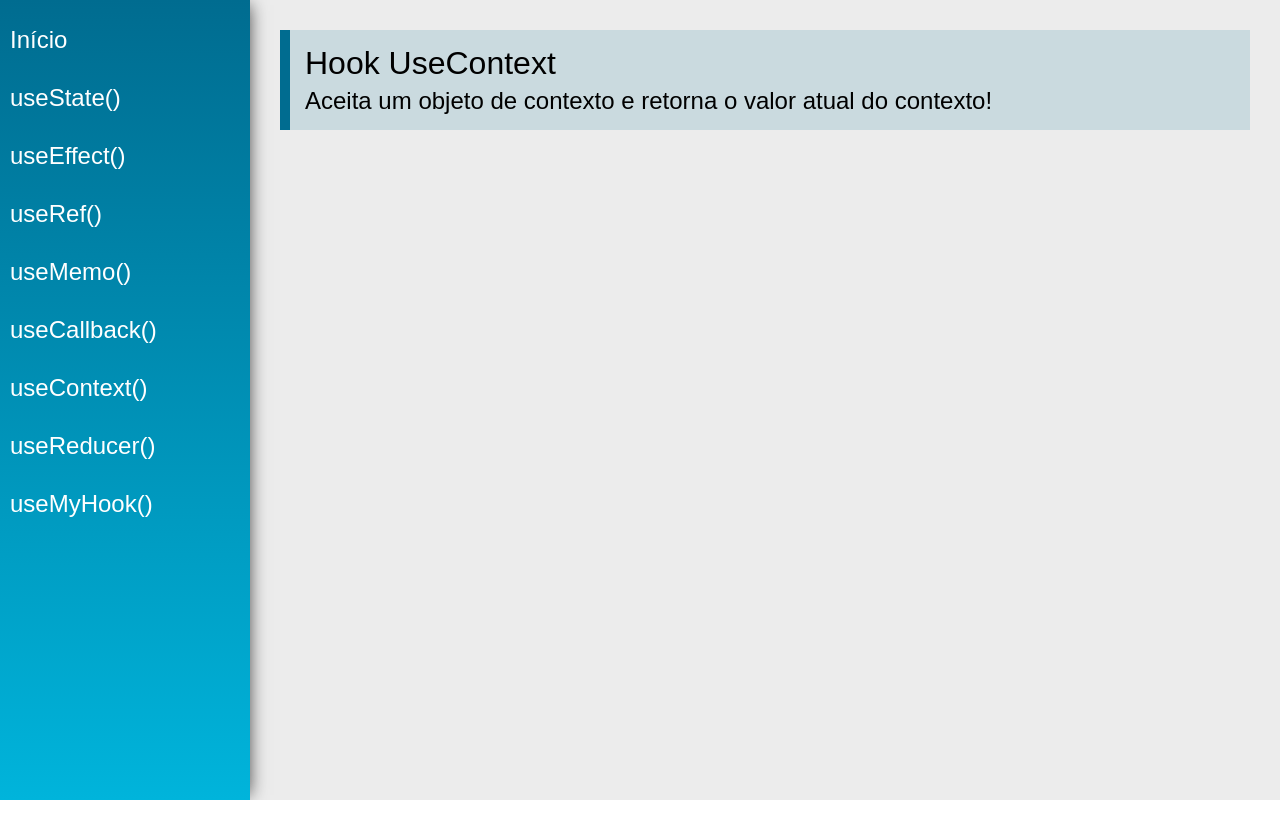
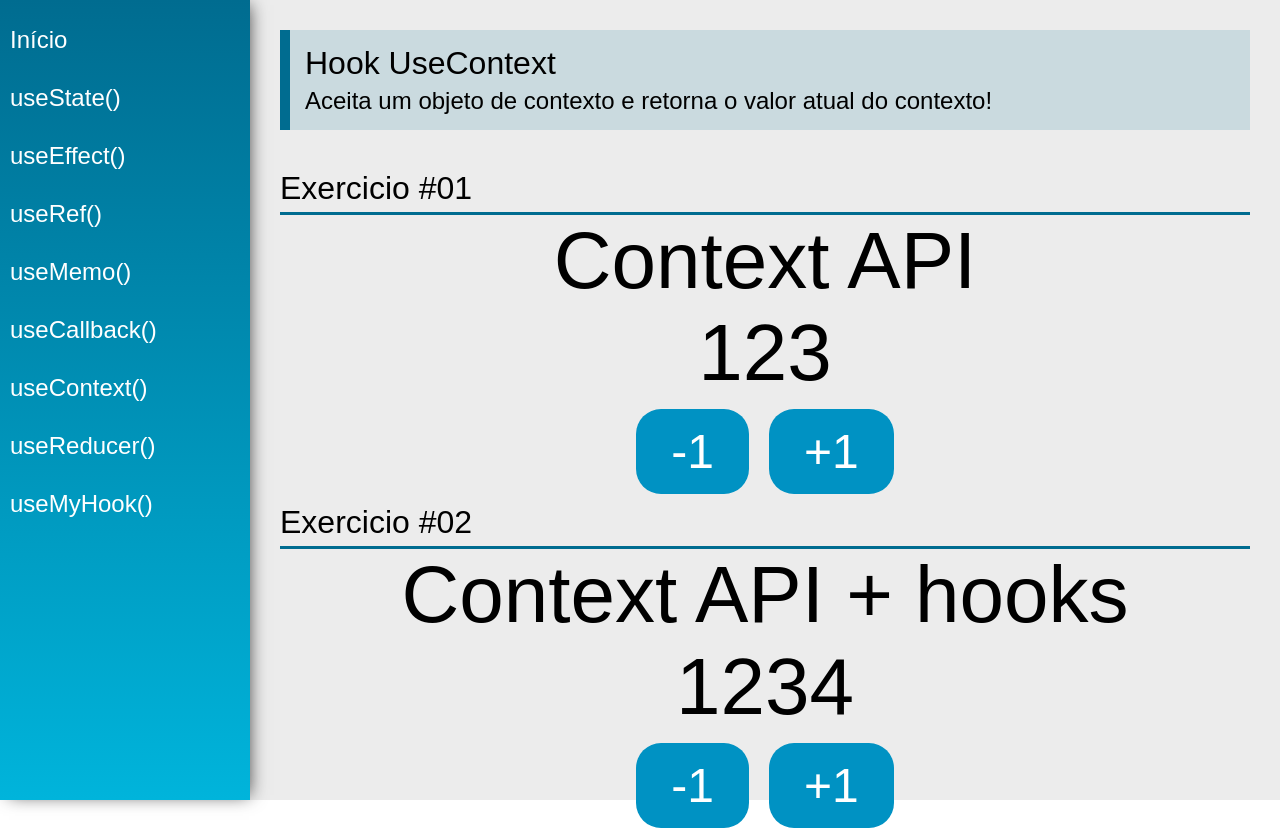
Before and after one commit to GabrielAlvesDeOliveira/hooksReact, a React (Create React App) app: page /useContext in a window 1280 px wide. Before the commit the page ends 800 px from the top, so only its background shows below. Built offline with nearby package versions, Linux system fonts and the light colour scheme.

Commit message:
useContext

```diff
--- /dev/null
+++ b/src/data/DataContext.js
@@ -0,0 +1,10 @@
+import React from "react";
+
+export const data = {
+    number:123,
+    text: 'Context API'
+}
+
+export const DataContext = React.createContext(null)
+
+export default DataContext
--- /dev/null
+++ b/src/data/Store.jsx
@@ -0,0 +1,34 @@
+import React, {useState} from "react";
+
+const initialState = {
+    number:1234,
+    text: 'Context API + hooks'
+}
+
+export const AppContext = React.createContext(initialState)
+
+const Store = props => {
+
+    const [state, setState] = useState(initialState)
+
+    function updateState(key, value){
+        setState({
+            ...state,
+            [key]:value
+        })
+    }
+
+    return(
+        <AppContext.Provider value={{
+            number: state.number,
+            text: state.text,
+            setNumber: n => updateState('number', n),
+            setText: t => updateState('text', t)
+        }}>
+            <div>{props.children}</div>
+        </AppContext.Provider>
+    )
+
+}
+
+export default Store
--- a/src/index.js
+++ b/src/index.js
@@ -4,6 +4,7 @@
 
 import App from './views/App'
 
+
 ReactDOM.render(
     <App />,
     document.getElementById('root')
--- a/src/views/App.jsx
+++ b/src/views/App.jsx
@@ -4,16 +4,25 @@
 
 import Menu from '../components/layout/Menu'
 import Content from '../components/layout/Content'
+import DataContext, {data} from '../data/DataContext'
+import { useState } from 'react/cjs/react.development'
+import Store from '../data/Store'
 
 const App = props => {
 
+    const [state, setState] = useState(data)
+
     return (
+        <Store>
+            <DataContext.Provider value={{state,setState}}>
                 <div className="App">
                     <Router>
                         <Menu />
                         <Content />
                     </Router>
                 </div>
+            </DataContext.Provider>
+        </Store>
     )
 }
 
--- a/src/views/examples/UseCallback.jsx
+++ b/src/views/examples/UseCallback.jsx
@@ -1,13 +1,25 @@
-import React from 'react'
+import React, {useCallback, useState} from 'react'
 import PageTitle from '../../components/layout/PageTitle'
+import UseCallbackButtons from './useCallbackButtons'
 
 const UseCallback = (props) => {
+
+    const[count,setCount] = useState(0)
+
+    const inc = useCallback(function(delta){
+        setCount(curr => curr+delta)
+    }, [setCount])
+
     return (
         <div className="UseCallback">
             <PageTitle
                 title="Hook UseCallback"
                 subtitle="Retorna uma função memoizada!"
             />
+            <div className="center">
+                <span className="text">{count}</span>
+                <UseCallbackButtons inc={inc}/>
+            </div>
         </div>
     )
 }
--- a/src/views/examples/UseContext.jsx
+++ b/src/views/examples/UseContext.jsx
@@ -1,13 +1,51 @@
-import React from 'react'
+import React, { useContext } from 'react'
 import PageTitle from '../../components/layout/PageTitle'
 
+import DataContext from '../../data/DataContext'
+import { AppContext } from '../../data/Store'
+import SectionTitle from '../../components/layout/SectionTitle'
+import { useEffect } from 'react/cjs/react.development'
+
+
 const UseContext = (props) => {
+
+    const {state, setState} = useContext(DataContext)
+
+    function addNumber(delta){
+        setState({
+            ...state,
+            number: state.number + delta
+        })
+    }
+
+    const {number, text, setNumber} = useContext(AppContext)
+
     return (
         <div className="UseContext">
             <PageTitle
                 title="Hook UseContext"
                 subtitle="Aceita um objeto de contexto e retorna o valor atual do contexto!"
             />
+
+            <SectionTitle title="Exercicio #01"/>
+            <div className="center">
+                <span className="text">{state.text}</span>
+                <span className="text">{state.number}</span>
+
+                <div>
+                    <button className="btn" onClick={()=> addNumber(-1)}>-1</button>
+                    <button className="btn" onClick={()=> addNumber(1)}>+1</button>
+                </div>
+            </div>
+            <SectionTitle title="Exercicio #02"/>
+            <div className="center">
+                <span className="text">{text}</span>
+                <span className="text">{number}</span>
+                <div>
+                    <button className="btn" onClick={()=> setNumber(number - 1)}>-1</button>
+                    <button className="btn" onClick={()=> setNumber(number + 1)}>+1</button>
+                </div>
+            </div>
         </div>
     )
 }
--- /dev/null
+++ b/src/views/examples/useCallbackButtons.jsx
@@ -0,0 +1,16 @@
+import React from "react";
+
+const UseCallbackButtons = props =>{
+
+
+    return(
+        <div>
+            <button className="btn" onClick={()=> props.inc(6)}>+6</button>
+            <button className="btn" onClick={()=> props.inc(12)}>+12</button>
+            <button className="btn" onClick={()=> props.inc(18)}>+18</button>
+        </div>
+    )
+
+}
+
+export default React.memo(UseCallbackButtons)
```
